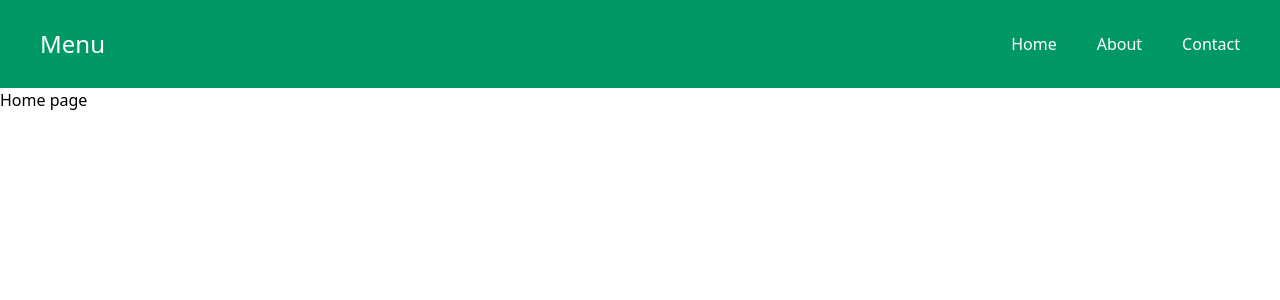
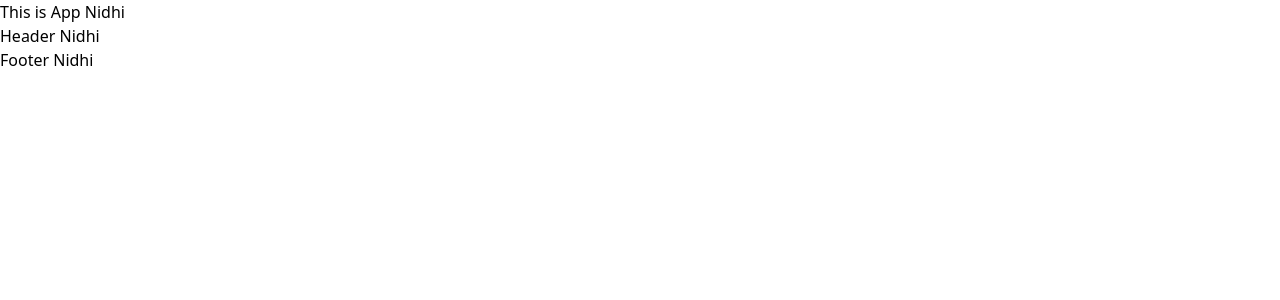
Before and after one commit to nidhi-webdev/Reactyt, a React (Vite) app: page / in a window 1280 px wide. Shown: the top 300 px of the page. Built offline with nearby package versions, Linux system fonts and the light colour scheme.

Commit message:
Created Context Api, flowing the data in component where I need

```diff
--- a/src/App.jsx
+++ b/src/App.jsx
@@ -1,23 +1,20 @@
-import { Route, Routes } from "react-router-dom"
-import About from "./pages/About"
-import Contact from "./pages/Contact"
-import Home from "./pages/Home"
-import Header from "./components/Header"
-
-
+import Header from './components/Header'
+import Footer from './components/Footer'
+import { DataContext } from './Context/userContext'
+import { useContext } from 'react'
 
 const App = () => {
+ const data = useContext(DataContext)
 
   return (
     <div>
+     <h1> This is App {data} </h1>
       <Header />
-      <Routes>
-        <Route path="/" element={<Home />} />
-        <Route path="/about" element={<About />} />
-        <Route path="/contact" element={<Contact />} />
-      </Routes>
+      <Footer />
     </div>
   )
 }
 
 export default App
+
+// Followed This Video https://www.youtube.com/watch?v=E6tAtRi82QY
--- /dev/null
+++ b/src/Context/userContext.jsx
@@ -0,0 +1,19 @@
+import { createContext } from "react"
+
+export const DataContext = createContext()
+
+const Context = ({ children }) => {
+    const username = "Nidhi"
+
+    return (
+        <div>
+            <DataContext.Provider value={username}>
+                {children}
+            </DataContext.Provider>
+        </div>
+
+
+    )
+}
+
+export default Context
--- /dev/null
+++ b/src/components/Footer.jsx
@@ -0,0 +1,16 @@
+import { useContext } from "react"
+import { Link } from "react-router-dom"
+import { DataContext } from "../Context/userContext"
+
+
+
+const Footer = () => {
+    const data = useContext(DataContext)
+
+        return (
+           <h1> Footer {data} </h1>
+
+        )
+}
+
+export default Footer
--- a/src/components/Header.jsx
+++ b/src/components/Header.jsx
@@ -1,19 +1,12 @@
-import { Link } from "react-router-dom"
-
+import { useContext } from "react"
+import { DataContext } from "../Context/userContext"
 
 
 const Header = () => {
+const data = useContext(DataContext)
+        return (
 
-        return (
-                <div className="py-7 px-10 bg-emerald-600 text-white flex items-center justify-between">
-                        <h2 className="text-2xl"> Menu </h2>
-                        <div className="flex gap-10">
-                                <Link to='/'> Home </Link>
-                                <Link to='/about'> About </Link>
-                                <Link to='/contact'> Contact  </Link>
-                        </div>
-                </div>
-
+                <h1>Header {data} </h1>
         )
 }
 
--- a/src/main.jsx
+++ b/src/main.jsx
@@ -3,12 +3,13 @@ import { createRoot } from 'react-dom/client'
 import './style.css'
 import App from './App.jsx'
 import { BrowserRouter } from 'react-router-dom'
+import UserContaxt from './Context/userContext.jsx'
 'react-dom/client'
 
 createRoot(document.getElementById('root')).render(
-  <BrowserRouter>
+  <UserContaxt>
     <App />
-  </BrowserRouter>
+  </UserContaxt>
 
 
 )
--- a/src/pages/Contact.jsx
+++ b/src/pages/Contact.jsx
@@ -4,9 +4,7 @@
 const Contact = () => {
 
     return (
-        <>
-            <h1> Contact page  </h1>
-        </>
+       <h1> User Contaxt </h1>
     )
 }
 
```
